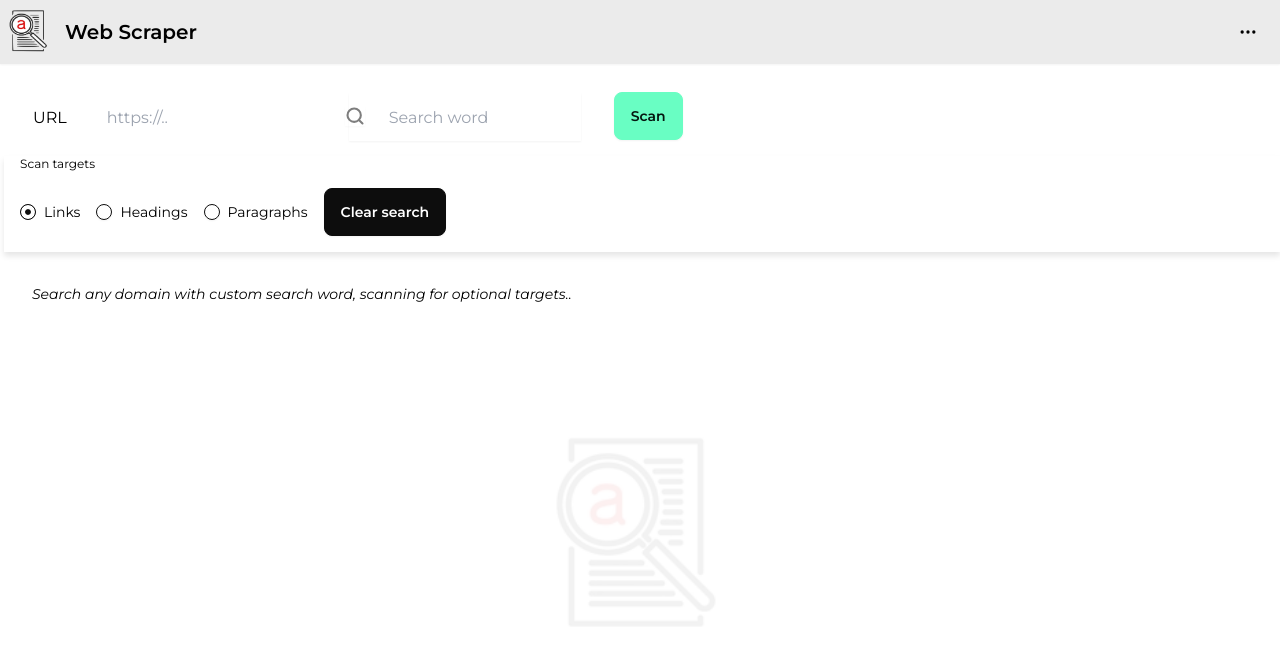
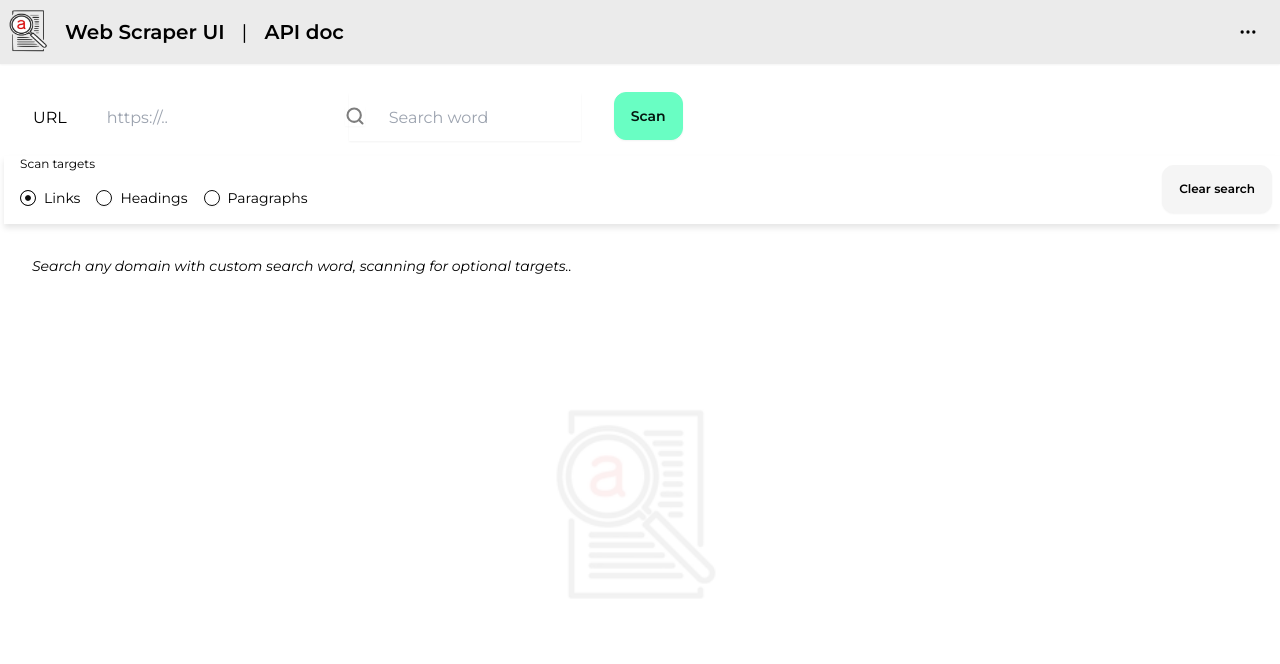
Before and after one commit to AndreasErikLundmark/HTML-scan, a React (Vite) app in the folder frontend/: page / in a window 1280 px wide. Shown: the top 664 px of the page. Built offline with nearby package versions, Linux system fonts and the light colour scheme; a web font is replaced by a local one.

Commit message:
nav update

```diff
--- a/frontend/package.json
+++ b/frontend/package.json
@@ -14,7 +14,7 @@
     "docker:push": "docker tag gcr.io/web-scraper-455220/web-scrape-fe gcr.io/web-scraper-455220/web-scrape-fe && docker push gcr.io/web-scraper-455220/web-scrape-fe",
     "docker:run": "docker run --name web-scrape-fe -p 8080:8080 -d gcr.io/web-scraper-455220/web-scrape-fe",
     "docker:deploy": "gcloud run deploy web-scrape-fe   --image gcr.io/web-scraper-455220/web-scrape-fe   --platform managed   --region europe-north1   --allow-unauthenticated   --project web-scraper-455220",
-    "deploy:k8s": "kubectl delete pod -l app=web-scrape-fe && kubectl apply -f fe-deployment.yaml && kubectl apply -f fe-service.yaml && kubectl rollout restart deployment web-scrape-fe"
+    "kuber:deploy:k8s": "kubectl delete pod -l app=web-scrape-fe && kubectl apply -f fe-deployment.yaml && kubectl apply -f fe-service.yaml && kubectl rollout restart deployment web-scrape-fe"
   },
   "devDependencies": {
     "@tanstack/router-plugin": "^1.81.9",
--- a/frontend/src/assets/Nav/Navbar.tsx
+++ b/frontend/src/assets/Nav/Navbar.tsx
@@ -5,7 +5,9 @@ export default function Navbar() {
     <div className="navbar bg-base-300 bg-base-100 shadow-sm">
       <div className="flex-1">
         <img className="w-10 h-11" src={icon} alt="Icon" />
-        <a className="btn btn-ghost text-xl">Web Scraper</a>
+        <a className="btn btn-ghost text-xl">Web Scraper UI</a>
+        <p className="text-xl">|</p>
+        <a className="btn btn-ghost text-xl"> API doc</a>
       </div>
       <div className="flex-none">
         <button className="btn btn-square btn-ghost">
--- a/frontend/src/assets/UserInput/Input.tsx
+++ b/frontend/src/assets/UserInput/Input.tsx
@@ -77,7 +77,7 @@ export default function Input() {
         </label>
 
         <button
-          className="h-10 btn btn-success shadow-sm"
+          className="h-10 btn btn-success shadow-sm rounded-xl"
           onClick={scanHandler}
         >
           Scan
@@ -121,7 +121,10 @@ export default function Input() {
             />
             Paragraphs
           </label>
-          <button className="btn btn-primary shadow-sm" onClick={handleClear}>
+          <button
+            className="absolute top-[165px] right-2 btn btn-b2 shadow-sm h-5 w-25 text-xs rounded-xl"
+            onClick={handleClear}
+          >
             Clear search
           </button>
         </div>
```
Also changed, not shown: 1 other file (tests, documents, lock files or other folders).
